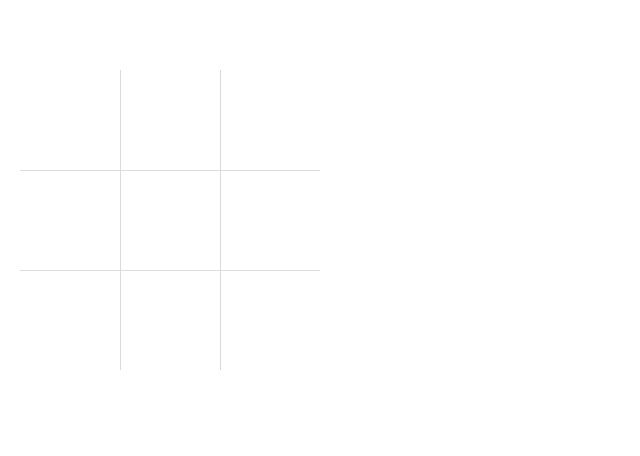
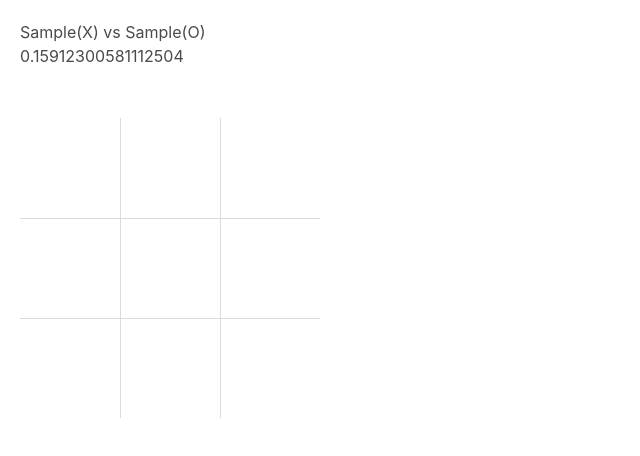
Before and after one commit to CyclopDog/TicTacToe, a plain HTML site: page tictactoe.html in a window 1280 px wide. Both pictures are taken after typing "Sample", "Sample" into the empty fields and a click on the input "Submit". Shown: the whole page, without its empty margins (0-640 px from the left). Drawn offline with Linux system fonts and the light colour scheme.

Commit message:
refactored start, began turn method

```diff
--- a/script.js
+++ b/script.js
@@ -8,28 +8,38 @@ const factoryPlayer = (name = "", symbol = "") => {
 const Manager = (() => {
 
   let player1 = factoryPlayer();
+  let player2 = factoryPlayer();
 
   const start = () => {
     document.querySelector("#name-form").addEventListener("submit", function(e) {
       e.preventDefault();
-      let p1 = document.querySelector("#name-form #p1name").value;
-      let p2 = document.querySelector("#name-form #p2name").value;
 
-      let p1s = document.querySelector("#name-form #p1symbol").value;
-      let p2s;
-      p1s == "X" ? p2s = "O" : p2s = "X";
-      document.querySelector("#name-form").style.display = "none";
-      document.querySelector("table").style.display = "block";
+      player1.name = document.querySelector("#name-form #p1name").value;
+      player1.symbol = document.querySelector("#name-form #p1symbol").value;
+
+      player2.name = document.querySelector("#name-form #p2name").value;
+      player2.symbol = player1.symbol == "X" ? "O" : "X";
+
+      Ui.setup(player1, player2);
       Gameboard.setup();
-      player1.name = p1;
-      player1.symbol = p1s;
-
-      console.log(player1);
-
+      turn();
     });
   }
 
-  return {start}
+  const turn = () => {
+    document.querySelector("#turn").innerHTML = Math.random();
+  }
+
+  return {start, turn}
+})();
+
+const Ui = (() => {
+  const setup = (p1,p2) => {
+    document.querySelector("#name-form").style.display = "none";
+    document.querySelector("table").style.display = "block";
+    document.querySelector("#intro").innerHTML = `${p1.name}(${p1.symbol}) vs ${p2.name}(${p2.symbol})`;
+  }
+  return {setup};
 })();
 
 const Gameboard = (() => {
@@ -43,6 +53,7 @@ const Gameboard = (() => {
             // check if empty
             // know which player is making the move
             ele.innerHTML = "move: " + i + " " + j;
+            Manager.turn();
           });
         }
       }
@@ -60,11 +71,6 @@ const Gameboard = (() => {
     return {board, print, setup}
 })();
 
-const namePlayer = (() => {
-  // document.querySelector(".p1").innerHTML = `Player 1: ${p1} - ${p1s}`;
-  // document.querySelector(".p2").innerHTML = `Player 2: ${p2} - ${p2s}`;
-  // return {p1, p2, p1s, p2s}
-})();
 
 // Start Game
 Manager.start();
--- a/tictactoe.html
+++ b/tictactoe.html
@@ -12,20 +12,20 @@
 
     <form id="name-form">
         <label for="text">Player 1 Name: </label>
-        <input type="text" id="p1name" required>
+        <input type="text" id="p1name" required placeholder="Thor">
         <select name="symbol" id="p1symbol">
           <option value="X">X</option>
           <option value="O">O</option>
         </select>
         <label for="text">Player 2 Name: </label>
-        <input type="text" id="p2name" required>
+        <input type="text" id="p2name" required placeholder="Rabbi">
         <br><br>
         <input type="submit" value="Submit">
     </form>
 
-    <p class="p1"></p>
-    <p class="p2"></p>
+    <p id="intro"></p>
 
+    <p id ="turn"></p>
     <table class="table is-bordered">
       <tr>
         <td></td>
```
